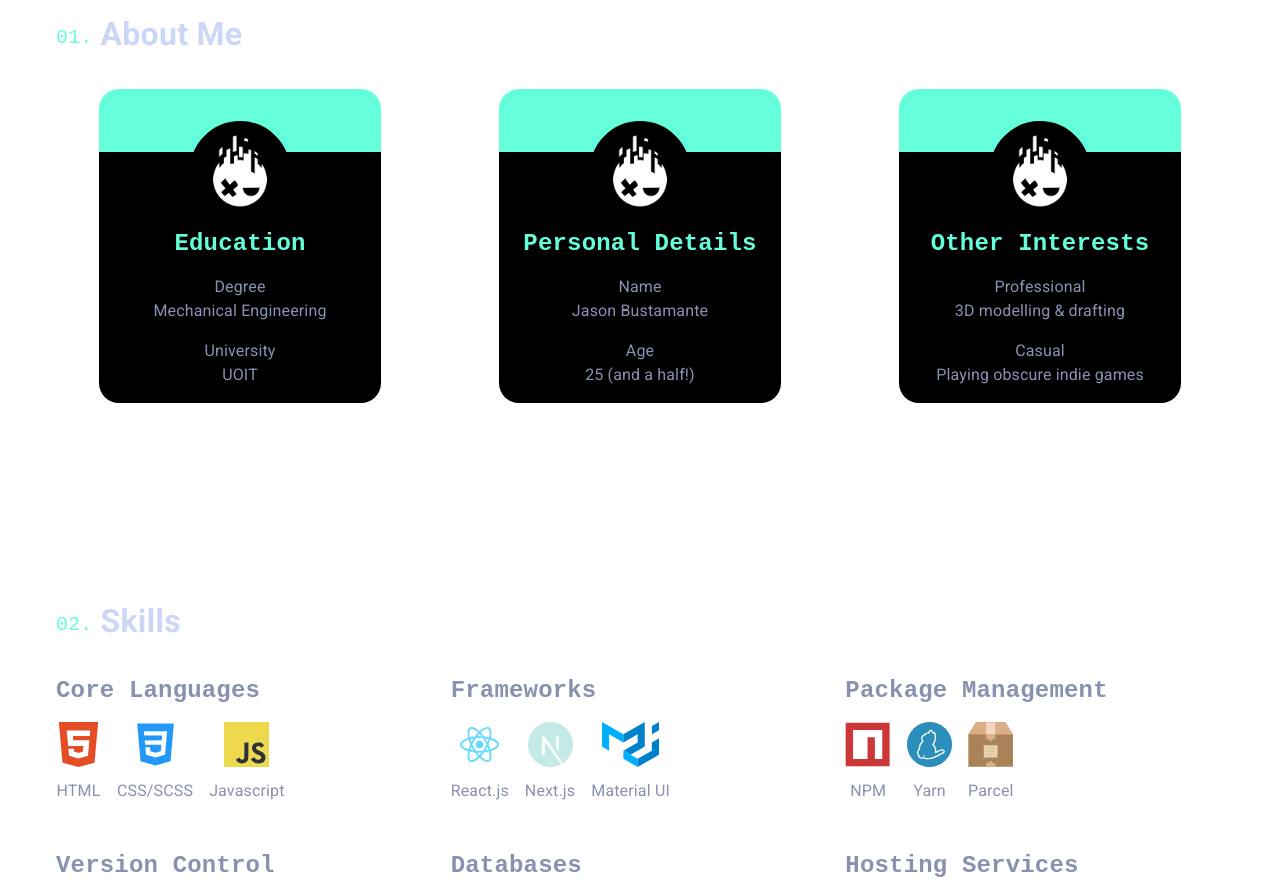
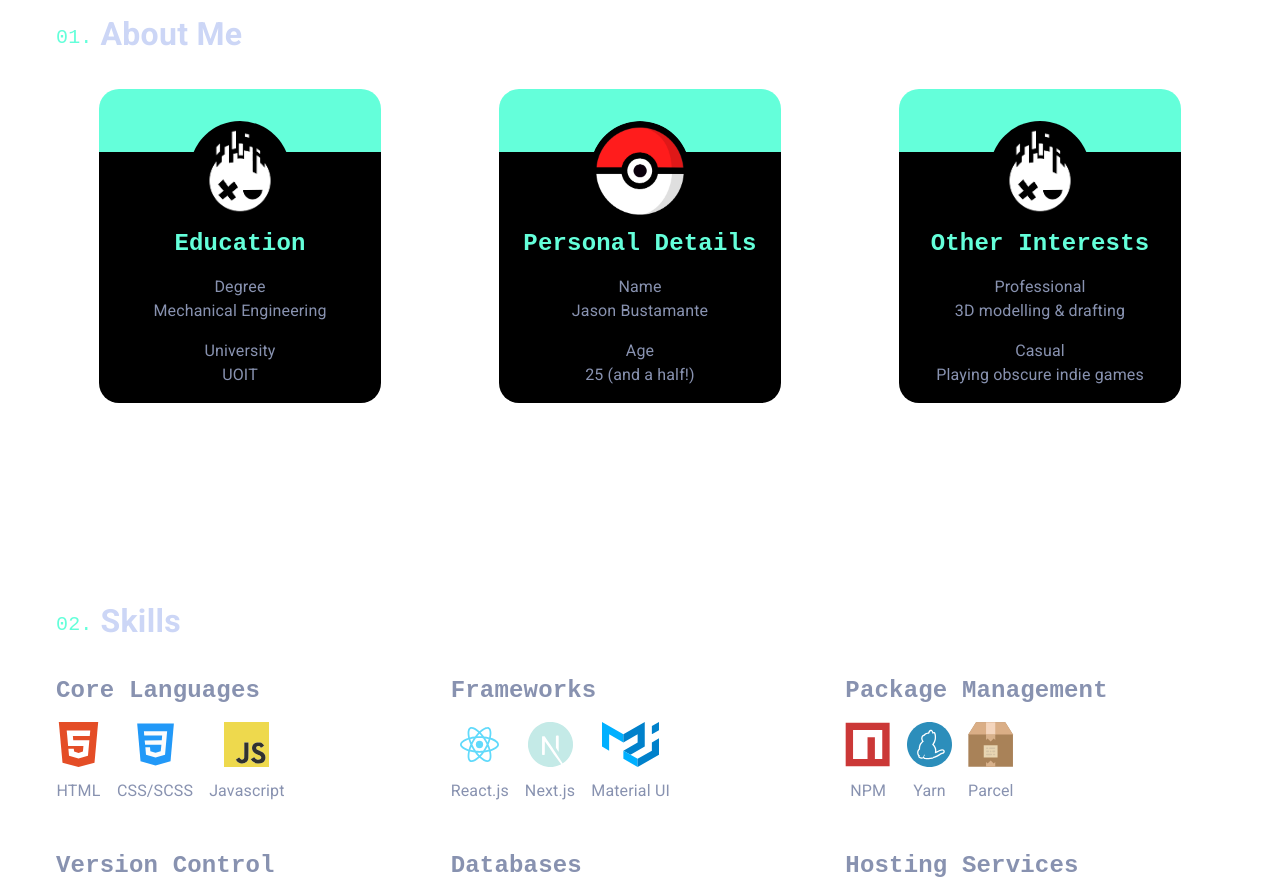
Before and after one commit to JasonXB/Portfolio-page, a Next.js app: page / in a window 1280 px wide. Shown: the part 880-1775 px from the top of the page. Built offline with nearby package versions, Linux system fonts and the light colour scheme.

Commit message:
Edited About Me images

```diff
--- a/src/blocks/About.js
+++ b/src/blocks/About.js
@@ -14,6 +14,7 @@ export default function About() {
     miniHeader2: "University",
     answer2: "UOIT",
     img: "/images/rogue.png",
+    // img: "/images/pokeball.png",
   };
   const card2 = {
     header: "Personal Details",
@@ -21,7 +22,7 @@ export default function About() {
     answer1: "Jason Bustamante",
     miniHeader2: "Age",
     answer2: "25 (and a half!)",
-    img: "/images/rogue.png",
+    img: "/images/pokeball.png",
   };
   const card3 = {
     header: "Other Interests",
@@ -30,6 +31,7 @@ export default function About() {
     miniHeader2: "Casual",
     answer2: "Playing obscure indie games",
     img: "/images/rogue.png",
+    // img: "/images/pokeball.png",
   };
   return (
     <SectionBlock>
--- a/src/sub-blocks/AboutMeCard.js
+++ b/src/sub-blocks/AboutMeCard.js
@@ -9,7 +9,7 @@ export default function AboutMeCard({ cardData }) {
       borderRadius: "50%",
       height: "100px",
       width: "100px",
-      border: "6px solid black",
+      // border: "3px solid black",
       mt: "32px",
       background: `url(${cardData.img})`,
       backgroundSize: 'contain'
```
Also changed, not shown: public/images/pokeball.png (added), public/images/uoit.jpg (deleted).
